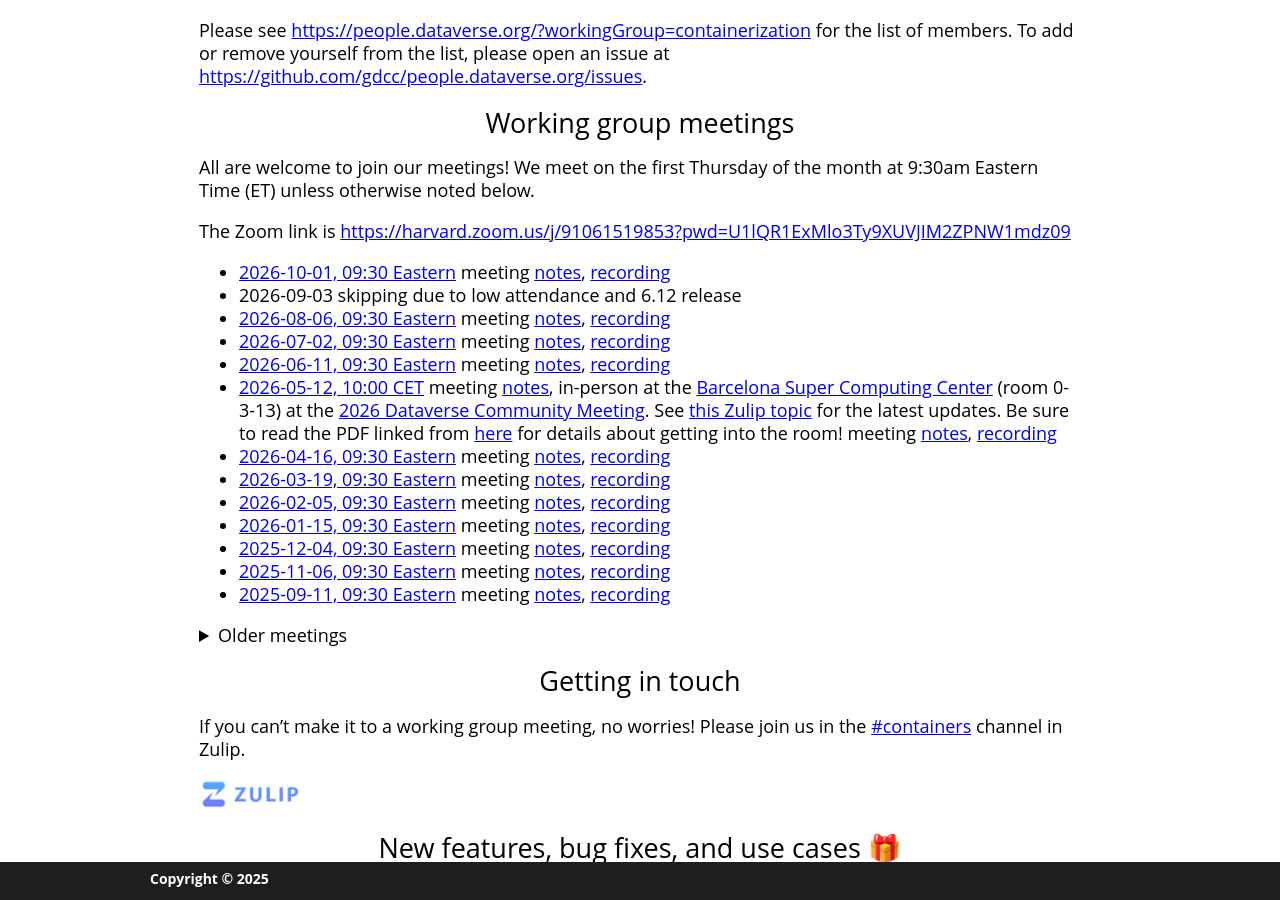
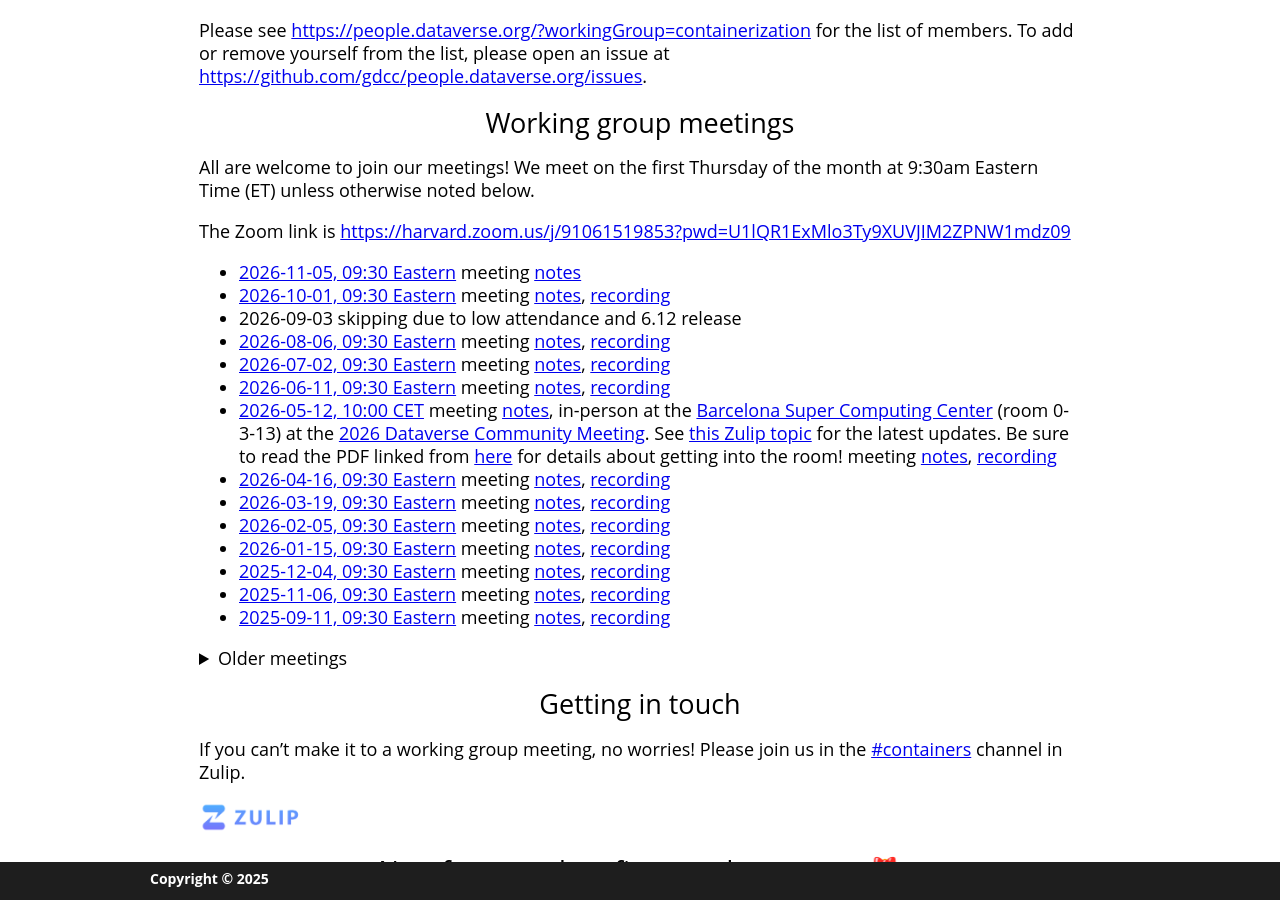
Before and after one commit to gdcc/ct.gdcc.io, a Jekyll site: the page built from index.md, in a window 1280 px wide and 900 px high, scrolled down 797 px. Built offline with Jekyll 4.4.1, drawn with Linux system fonts in a browser that asks for light colours; our own code applies the rules of GitHub Pages for plain Markdown files.

Commit message:
add next meeting

```diff
--- a/index.md
+++ b/index.md
@@ -27,6 +27,7 @@ All are welcome to join our meetings! We meet on the first Thursday of the month
 
 The Zoom link is <https://harvard.zoom.us/j/91061519853?pwd=U1lQR1ExMlo3Ty9XUVJIM2ZPNW1mdz09>
 
+- [2026-11-05, 09:30 Eastern](https://time.is/compare/0930_05_Nov_2026_in_Boston) meeting [notes](https://docs.google.com/document/d/1sbwiAhCZoteDP6XDU98VSqvk6lNW0j7Fv7K5YbERucU/edit?usp=sharing)
 - [2026-10-01, 09:30 Eastern](https://time.is/compare/0930_01_Oct_2026_in_Boston) meeting [notes](https://docs.google.com/document/d/1-aj9B0Ra0sE1owCgI-mgItmCDs9j0P0aDGL3GzWjxdw/edit?usp=sharing), [recording](https://drive.google.com/file/d/13zEC-lzhOWD5fPxXvKoJNlaq7l0MVkI2/view?usp=sharing)
 - 2026-09-03 skipping due to low attendance and 6.12 release
 - [2026-08-06, 09:30 Eastern](https://time.is/compare/0930_06_Aug_2026_in_Boston) meeting [notes](https://docs.google.com/document/d/1qjU6e8J4MKPXMSkEeruy2kLSIEbw0ZiTUNZki8WkqIM/edit?usp=sharing), [recording](https://drive.google.com/file/d/15THUMYdYppIjqTD9HDGpjiDi8lfql7MI/view?usp=sharing)
```
